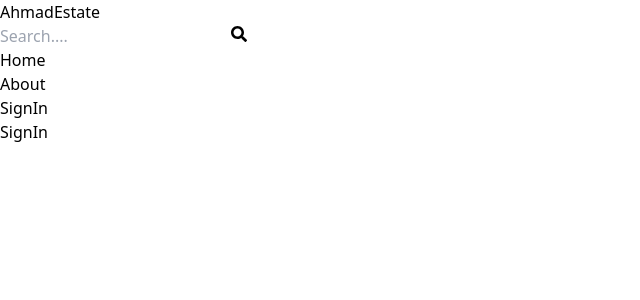
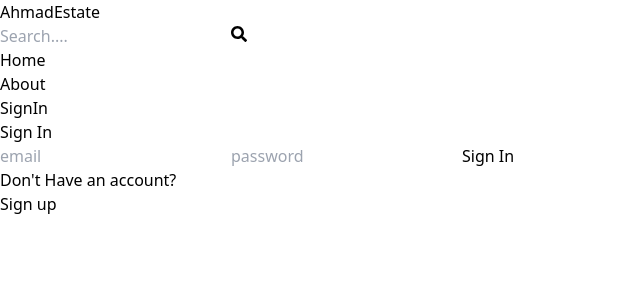
Before and after one commit to Ahmadsultan395/mern-estate, a React (Vite) app in the folder client/: page /signin in a window 1280 px wide. Shown: the top 300 px of the page, without its empty margins (0-640 px from the left). Built offline with nearby package versions, Linux system fonts and the light colour scheme.

Commit message:
sign in page complete functionality

```diff
--- a/client/src/pages/SignIn.jsx
+++ b/client/src/pages/SignIn.jsx
@@ -1,9 +1,84 @@
-import React from 'react'
+import React, { useState } from 'react';
+import { useNavigate } from 'react-router-dom';
+import { Link } from 'react-router-dom';
+import axios from 'axios';
 
 function SignIn() {
+  const navigate = useNavigate();
+
+  const [formdata, setFormData] = useState({});
+
+  const [error, setError] = useState(null);
+  const [loading, setLoading] = useState(false);
+
+  const handleChange = (e) => {
+    setFormData({ ...formdata, [e.target.id]: e.target.value });
+    console.log(formdata);
+  };
+
+
+  const handleSubmit = async (e) => {
+    e.preventDefault();
+    try {
+      setLoading(true);
+      const response = await axios.post("/api/auth/signin", formdata);
+      const data = response.data;
+      console.log(data);
+
+      if (data._id) {
+        setLoading(false);
+        setError(null);
+
+        console.log("Navigate to home page");
+        // Navigate to the '/signin'
+        navigate('/');
+      } else {
+        setError("Sign-in failed. Check your credentials.");
+        setLoading(false);
+      }
+    } catch (error) {
+      console.error("Form submission error", error);
+      setError(error.message);
+      setLoading(false);
+    }
+  };
+
+
   return (
-    <div>SignIn</div>
-  )
+    <div className='max-w-lg mx-auto'>
+      <h1 className='text-center font-semibold text-3xl my-7'>Sign In</h1>
+      <form className='flex flex-col gap-4' onSubmit={handleSubmit}>
+        <input
+          type='email'
+          placeholder='email'
+          id='email'
+          onChange={handleChange}
+          className='p-3 border rounded-lg'
+        />
+        <input
+          type='password'
+          placeholder='password'
+          id='password'
+          onChange={handleChange}
+          className='p-3 border rounded-lg'
+        />
+        <button
+          disabled={loading}
+          className='bg-slate-700 p-3 rounded-lg uppercase text-white hover:opacity-95
+         disabled:opacity-80'
+        >
+          {loading ? 'loading' : 'Sign In'}
+        </button>
+      </form>
+      <div className='flex gap-2 mt-5'>
+        <p>Don't Have an account?</p>
+        <Link to='/signup'>
+          <span className='text-blue-700'>Sign up</span>
+        </Link>
+      </div>
+      {error && <p className='text-red-500 mt-5'>{error}</p>}
+    </div>
+  );
 }
 
-export default SignIn
+export default SignIn;
--- a/client/src/pages/SignOut.jsx
+++ b/client/src/pages/SignOut.jsx
@@ -6,11 +6,7 @@ import axios from 'axios';
 function SignUp() {
   const navigate = useNavigate();
 
-  const [formdata, setFormData] = useState({
-    username: '',
-    email: '',
-    password: '',
-  });
+  const [formdata, setFormData] = useState({});
 
   const [error, setError] = useState(null);
   const [loading, setLoading] = useState(false);
```
Also changed, not shown: 1 other file (tests, documents, lock files or other folders).
